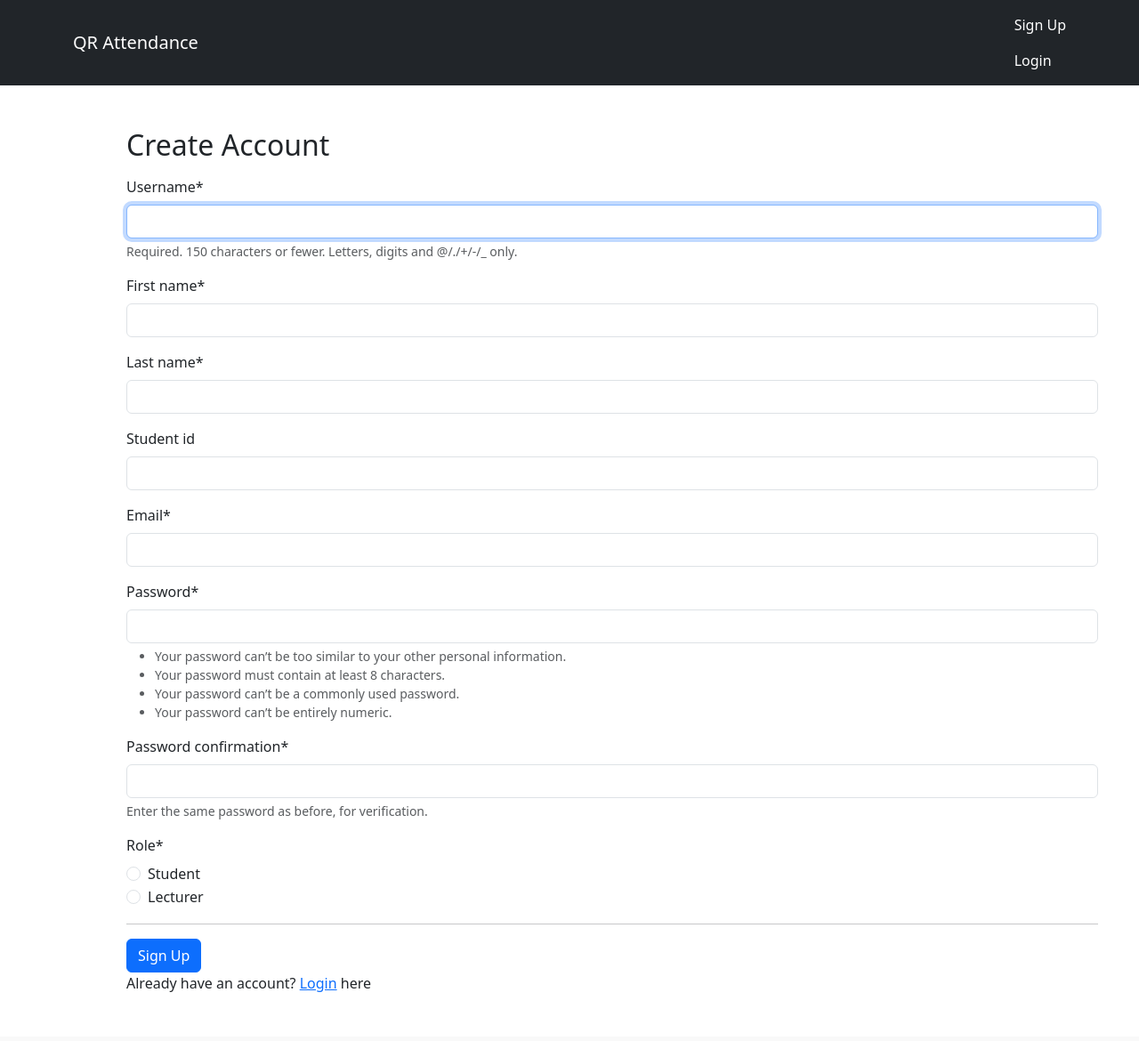
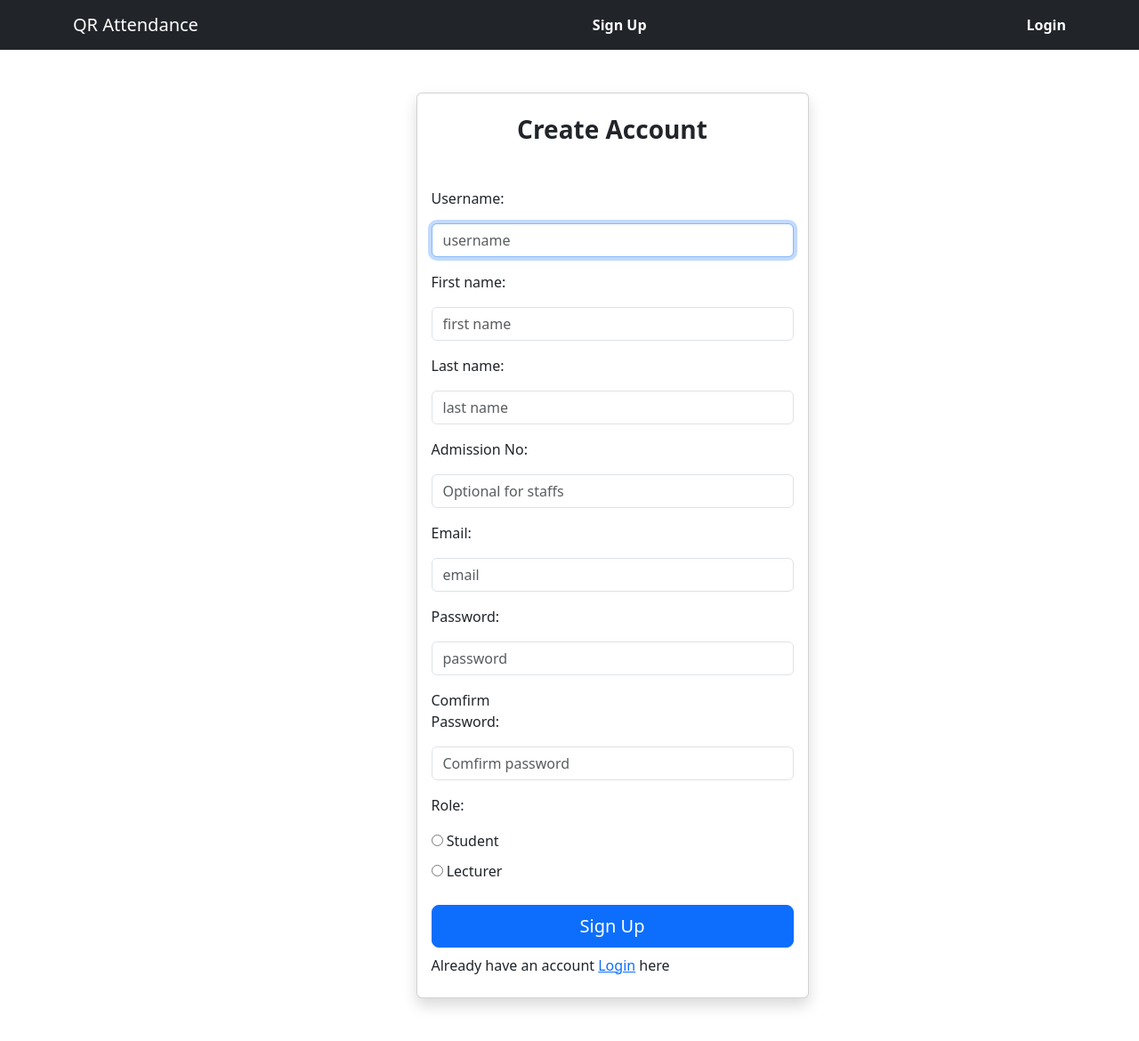
Before and after one commit to Dev-Kazeem/QR-Lecture-attendance, a Django app: page /Users_app/register/ in a window 1280 px wide. Shown: the whole page at 89% size. Before the commit the page ends 1115 px from the top, so only its background shows below. Run offline with Django 5.2, Linux system fonts and the light colour scheme; some libraries are stand-ins or nearby versions.

Commit message:
modified user creation and login form add users list implement sweet alertand some other styling

```diff
--- a/Users_app/urls.py
+++ b/Users_app/urls.py
@@ -6,7 +6,8 @@ from . import views
 app_name = 'Users_app'
 
 urlpatterns = [
-    path('register/', views.register, name='register'),
-    path('login/', auth_views.LoginView.as_view(template_name='users/login.html'), name='login'),
+    path('register/', views.register_view, name='register'),
+    path('login/', views.Login_view, name='login'),
     path('logout/', auth_views.LogoutView.as_view(), name='logout'),
+
 ]
--- a/Users_app/views.py
+++ b/Users_app/views.py
@@ -1,25 +1,130 @@
 from django.shortcuts import render, redirect
-from django.contrib.auth import login, logout
+from django.contrib.auth import login, logout, authenticate
 from .forms import SignUpForm
+from django.contrib import messages
 
-
-
-def register(request):
+def register_view(request):
     if request.method == 'POST':
         form = SignUpForm(request.POST)
         if form.is_valid():
             user = form.save()
             login(request, user)  # Auto-login after signup
+            messages.success(request, "Your account is created successful!")
             if user.is_staff:
                 return redirect('attendance_app:lecturer_dashboard') # you’ll create this
             else:
                 return redirect('attendance_app:scan_page') # student scan page
+        messages.error(request, "Invalid credentials check and try again")
     else:
         form = SignUpForm()
     return render(request, 'users/register.html', {'form': form})
+
+
+
+def Login_view(request):
+    if request.method == 'POST':
+        username = request.POST.get('username')
+        password = request.POST.get('password')
+        user = authenticate(request, username=username, password=password)
+        if user is not None and user.is_active:
+            login(request, user)
+            messages.success(request, "You're login successful!")
+            if user.is_staff:
+                return redirect('attendance_app:lecturer_dashboard') # Redirect lecturer to their dashboard after login
+
+            return redirect('attendance_app:scan_page') # Redirect student to scan page after login
+        messages.error(request, "Invalid username or password check and try again")
+    return render(request, 'users/login.html')
 
 
 def LogoutView(request):
     if request.method == 'POST':
         logout(request)
         return redirect('Users_app:login')
+
+
+
+
+
+"""
+from django.contrib.auth.decorators import user_passes_test
+import csv
+import io
+from django.contrib.auth.models import User
+from django.contrib import messages
+from .models import Profile
+from .forms import CSVUploadForm
+
+@user_passes_test(lambda u: u.is_superuser)  # only superuser can create accounts
+def create_user(request):
+    if request.method == 'POST':
+        form =SignUpForm(request.POST)
+        if form.is_valid():
+            form.save()
+            return redirect('Users_app:user_list')
+    else:
+        form = SignUpForm()
+    return render(request, 'users/register.html', {'form': form})
+
+
+
+
+@user_passes_test(lambda u: u.is_superuser) # superuser creating more then one user at once
+def bulk_create_students(request):
+    if request.method == 'POST':
+        form = CSVUploadForm(request.POST, request.FILES)
+        if form.is_valid():
+            csv_file = request.FILES['csv_file']
+            decoded_file = csv_file.read().decode('utf-8')
+            io_string = io.StringIO(decoded_file)
+            reader = csv.DictReader(io_string)
+
+            created_count = 0
+            errors = []
+
+            for row in reader:
+                try:
+                    username = row['username'].strip()
+                    email = row['email'].strip()
+                    first_name = row['first_name'].strip()
+                    last_name = row['last_name'].strip()
+                    student_id = row['student_id'].strip()
+
+                    # Skip if user exists
+                    if User.objects.filter(username=username).exists():
+                        errors.append(f"{username} already exists")
+                        continue
+
+                    # Create user. Student = is_staff=False
+                    password = User.objects.make_random_password(length=8)
+                    user = User.objects.create_user(
+                        username=username,
+                        email=email,
+                        password=password,
+                        first_name=first_name,
+                        last_name=last_name,
+                        is_staff=False
+                    )
+
+                    # Create profile with student_id
+                    Profile.objects.create(user=user, student_id=student_id)
+
+                    # You can print/log passwords or export them to CSV for distribution
+                    print(f"Created {username} - password: {password}")
+                    created_count += 1
+
+                except Exception as e:
+                    errors.append(f"Row {reader.line_num}: {str(e)}")
+
+            messages.success(request, f"Created {created_count} students successfully.")
+            if errors:
+                messages.warning(request, f"Errors: {'; '.join(errors[:5])}")
+
+            return redirect('attendance:user_list')
+    else:
+        form = CSVUploadForm()
+
+    return render(request, 'attendance/bulk_upload.html', {'form': form})
+
+
+"""
--- a/attendance/settings.py
+++ b/attendance/settings.py
@@ -138,6 +138,6 @@ STATICFILES_DIRS = [
 
 
 LOGIN_URL = 'Users_app:login'
-LOGIN_REDIRECT_URL = 'attendance_app:scan_page'  # students go here by default
-LOGIN_REDIRECT_URL = 'attendance_app:lecturer_dashboard'
+LOGIN_REDIRECT_URL = 'attendance_app:lecturer_dashboard'  # students go here by default
+
 LOGOUT_REDIRECT_URL = 'Users_app:login'
--- a/attendance_app/urls.py
+++ b/attendance_app/urls.py
@@ -4,18 +4,22 @@ from . import views
 app_name = 'attendance_app'
 
 urlpatterns = [
-     path('lecturer/', views.lecturer_dashboard, name='lecturer_dashboard'),
-     path('session/start/',views.start_session, name='start_session'),
-     path('session/<int:session_id>/',views.session_qr, name='session_qr'),
-     path('session/<int:session_id>/qr-image/',views.get_qr_image, name='get_qr_image'),
-     path('session/<int:session_id>/end/',views.end_session, name='end_session'),
-     path('attend/<uuid:token>/',views.mark_attendance, name='mark_attendance'),
-     path('session/<int:session_id>/students',views.attendance_list, name='attendance_list'),
-     path('scan/',views.scan_page, name='scan_page'),
+    path('lecturer/', views.lecturer_dashboard, name='lecturer_dashboard'),
+    path('session/start/', views.start_session, name='start_session'),
+    path('session/<int:session_id>/qr/', views.session_qr, name='session_qr'),
+    path('session/<int:session_id>/qr-image/', views.get_qr_image, name='get_qr_image'),
+    path('session/<int:session_id>/end/', views.end_session, name='end_session'),
+    path('session/<int:session_id>/students/', views.attendance_list, name='attendance_list'),
+
+    path('session/<int:session_id>/detail/', views.session_detail, name='session_detail'),
+
+
+    path('session/<int:session_id>/export-csv/', views.export_csv, name='export_csv'),
+    path('session/<int:session_id>/export-excel/', views.export_excel, name='export_excel'),
+    path('attend/<uuid:token>/', views.mark_attendance, name='mark_attendance'),
+    path('scan/', views.scan_page, name='scan_page'),
 
 
 
-     path('session/<int:session_id>/', views.session_detail, name='session_detail'),
-     path('session/<int:session_id>/export-csv/', views.export_csv, name='export_csv'),
-     path('session/<int:session_id>/export-excel/', views.export_excel, name='export_excel'),
+
 ]
--- a/templates/attendance/scan.html
+++ b/templates/attendance/scan.html
@@ -6,6 +6,8 @@
 
 
 {% block content %}
+<center>
+<div class="container justify-content-center mt-5">
 <h2>Scan QR to Mark Attendance</h2>
 <div id="reader" style="width:300px"></div>
 <p id="result"></p>
@@ -29,4 +31,6 @@ let html5QrcodeScanner = new Html5QrcodeScanner(
 );
 html5QrcodeScanner.render(onScanSuccess);
 </script>
+</div>
+</center>
 {% endblock content %}
--- a/templates/attendance/session_qr.html
+++ b/templates/attendance/session_qr.html
@@ -6,7 +6,7 @@
 
 
 {% block content %}
-
+<center>
 <h2>{{ session.course.code }} - Active Session</h2>
 <p>QR refreshes every 45s. Scan within 2 minutes .</p>
 <img src="" id="qr-img" width="250">
@@ -46,5 +46,5 @@
     setInterval(updateTimer, 1000);
     setInterval(refreshCount, 5000);
 </script>
-
+</center>
 {% endblock content %}
--- a/templates/base.html
+++ b/templates/base.html
@@ -5,7 +5,7 @@
   <meta charset="utf-8">
   <meta name="viewport" content="width=device-width, initial-scale=1">
   <link href="https://cdn.jsdelivr.net/npm/bootstrap@5.3.3/dist/css/bootstrap.min.css" rel="stylesheet">
-
+  <script src="https://cdn.jsdelivr.net/npm/sweetalert2@11"></script>
    <title>
         {% block title %}
           Home - Page
@@ -18,20 +18,20 @@
     <a class="navbar-brand" href="/">QR Attendance</a>
     {% if user.is_authenticated %}
 
-      <span class="text-white">{{ user.username }}</span>
+      <span class="text-white">welcome {{ user.username }}</span>
       <form method="post" action="{% url 'Users_app:logout' %}">
         {% csrf_token %}
         <button  class="btn btn-sm btn-outline-light">Logout</button>
       </form>
 
-      <a href="{%  url 'attendance_app:scan_page' %}" class="nav-link">Scan</a>
+      <a href="{%  url 'attendance_app:scan_page' %}" class="nav-link text-white fw-bold">Scan</a>
 
-    {% else%}
+    {% else %}
 
-       <ul class="navbar-nav">
-        <li class="nav-item d-flex"><a href="{%  url 'Users_app:register' %}" class="nav-link text-white">Sign Up</a></li>
-        <li class="nav-item d-flex"><a href="{%  url 'Users_app:login' %}" class="nav-link text-white">Login</a></li>
-       </ul>
+
+        <a href="{%  url 'Users_app:register' %}" class="nav-link text-white fw-bold">Sign Up</a>
+        <a href="{%  url 'Users_app:login' %}" class="nav-link text-white fw-bold">Login</a>
+
 
     {% endif %}
   </div>
@@ -43,6 +43,20 @@
 
   {% endblock content %}
 </div>
+
+{% if messages %}
+    {% for message in messages %}
+        <script>
+            Swal.fire({
+                icon: '{% if message.tags == "success" %}success{% elif message.tags == "error" %}error{% elif message.tags == "warning" %}warning{% else %}info{% endif %}',
+                title: '{{ message }}',
+                timer: 3000,
+                showConfirmButton: false
+            });
+        </script>
+    {% endfor %}
+{% endif %}
+
 <script src="https://cdn.jsdelivr.net/npm/bootstrap@5.3.3/dist/js/bootstrap.bundle.min.js"></script>
 
 </body>
--- a/templates/users/register.html
+++ b/templates/users/register.html
@@ -1,6 +1,7 @@
 {% extends 'base.html'%}
 
 {% load crispy_forms_tags %}
+{% load crispy_forms_field %}
 
 {% block title %}
      Register - Page
@@ -11,14 +12,52 @@
 
 
 <div class="container m-5">
+    <div class="row justify-content-center mt-5">
+        <div class="col-md-6 col-lg-5">
+            <div class="card shadow bottom-up">
+                <div class="card-body py-4">
+                <h3 class="card-title text-center mb-4 fw-bold">Create Account</h3><br>
+                    <form method="post" action="." novalidate >
+                        {% csrf_token %}
+                    <div class="row">
+                        <div class="col-md-12 col-sm-6">
+                            <label for="username" type="text" class="mb-3">Username:</label>
+                            {% crispy_field form.username 'class' 'form-control mb-3' 'placeholder' 'username' %}
+                        </div>
+                        <div class="col-md-12 col-sm-6">
+                            <label for="first name" type="text" class="mb-3">First name:</label>
+                            {% crispy_field form.first_name 'class' 'form-control mb-3' 'placeholder' 'first name' %}
+                        </div>
+                        <div class="col-md-12 col-sm-6">
+                            <label for="last name" class="mb-3">Last name:</label>
+                            {% crispy_field form.last_name 'class' 'form-control mb-3' 'placeholder' 'last name' %}
+                        </div>
+                        <div class="col-md-12 col-sm-6">
+                            <label for="student_id" class="mb-3">Admission No:</label>
+                            {% crispy_field form.student_id 'class' 'form-control mb-3' 'placeholder' 'Optional for staffs' %}
+                        </div>
+                        <div class="col-md-12 col-sm-6">
+                            <label for="email" class="mb-3">Email:</label>
+                            {% crispy_field form.email 'class' 'form-control mb-3' 'placeholder' 'email' %}
+                        </div>
+                        <div class="col-md-12 col-sm-6">
+                            <label for="password1" class="mb-3">Password:</label>
+                            {% crispy_field form.password1 'class' 'form-control mb-3' 'placeholder' 'password' %}
+                        </div>
+                    </div>
+                    <div>
+                        <label for="password2" class="col-md-3 mb-3">Comfirm Password:</label>
+                        {% crispy_field form.password2 'class' 'form-control mb-3' 'placeholder' 'Comfirm password' %}
+                        <label  for="role" class="col-md-3 mb-3"> Role:</label>
+                        {% crispy_field form.role 'class' ' mb-3' 'placeholder' 'role' %}
+                    </div>
 
-    <h2 class="mb-3">Create Account</h2>
-    <form action="." method="post">
-        {{ form | crispy }}
-        {% csrf_token %}
-        <hr>
-        <button class="btn btn-primary" type="submit">Sign Up</button>
-    </form>
-    <p>Already have an account? <a href="{% url 'Users_app:login' %}"> Login</a> here</p>
+                    <button type="submit" class="btn btn-primary w-100 btn-lg">Sign Up</button>
+                    </form>
+                    <div class="mt-2">Already have an account <a href="{% url 'Users_app:login' %}"> Login</a> here</div>
+               </div>
+           </div>
+        </div>
+    </div>
 </div>
 {% endblock content %}
```
Also changed, not shown: attendance_app/views.py (+7 -3 lines), templates/attendance/attend_result.htm (deleted, +0 -24 lines), templates/attendance/attend_result.html (added, +26 -0 lines), templates/attendance/lecturer_dashboard.html (+23 -13 lines), templates/users/bulk_upload.html (added, +20 -0 lines), templates/users/create_user.html (added, +22 -0 lines), templates/users/login.html (+25 -9 lines), templates/users/user_list.html (added, +18 -0 lines).
